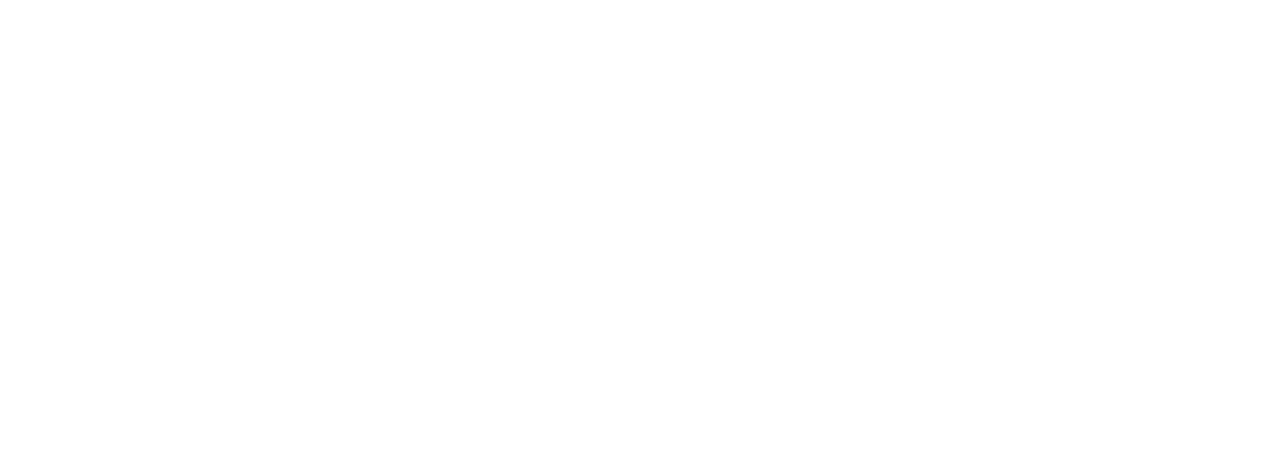
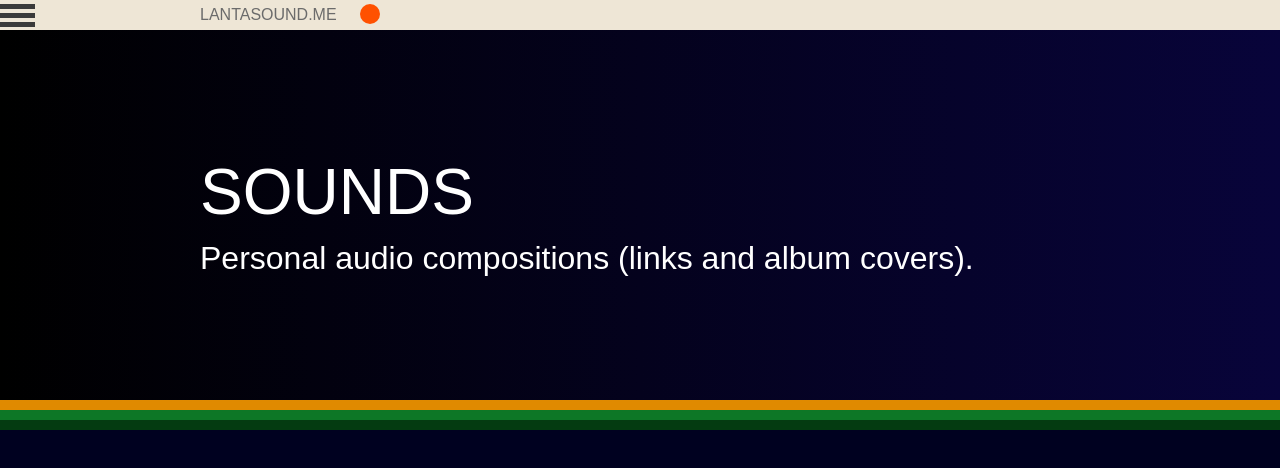
Before and after one commit to LantaSound/lantasound.github.io, a plain HTML site: page sounds.html in a window 1280 px wide. Drawn offline with Linux system fonts and the light colour scheme; a web font is replaced by a local one.

Commit message:
fixed links

```diff
--- a/about.html
+++ b/about.html
@@ -0,0 +1,62 @@
+<!DOCTYPE html>
+<html lang="en">
+<head>
+    <meta charset="UTF-8">
+    <meta name="viewport" content="width=device-width, initial-scale=1.0">
+    <title>Document</title>
+    <link rel="stylesheet" href="style.css">
+    <link rel="stylesheet" href="https://use.typekit.net/mta7yjq.css">
+
+    <script src="script.js" defer></script>
+    <script></script>
+
+</head>
+<body>
+    <div class="header">
+        <a href="index.html">
+            <div class="lanta">LANTASOUND.ME</div>
+        </a>
+        <span class="dot"></span>
+      </div>
+      <!-- I THINK YOU JUST NEED THE CLICK ON THE ACCORDION TO TRIGGER THE PANEL -->
+      <div class="container">
+        <!-- The button is messing things up so I am using a click on the hamburger to do all the changes -->
+        <!-- <button class="accordion" id="accordion"></button> -->
+        <!-- USE A CILCK HANDLER AND GET THE ITEM WITH AN ID SEE SCRIPT.JS FILE -->
+        <div class="hamburger" id="accordionTrigger">
+          <div class="bar1"></div>
+          <div class="bar2"></div>
+          <div class="bar3"></div>
+        </div>
+        <div class="panel heightZero" id="panel">
+            <div class="block">
+                <a href="graphics.html">GRAPHICS</a>
+            </div>
+            <div class="block">
+                <a href="drawings.html">DRAWINGS</a>
+            </div>
+            <div class="block">
+                <a href="sounds.html">SOUNDS</a>
+            </div>
+            <div class="block">
+                <a href="about.html">ABOUT</a>
+            </div>
+
+        </div>
+    </div>
+
+    <div class="greet">
+        <div class="welcome">ABOUT</div>
+        <div class="start">laiwejhfaslijfbsdlirjfbselirfawdkncsdjvbakeriseorijfb.</div>
+    </div>
+
+    <div class="yellow"></div>
+    <div class="green"></div>
+    <div class="dark"></div>
+
+
+
+
+
+</body>
+</html>
--- a/sounds.html
+++ b/sounds.html
@@ -0,0 +1,62 @@
+<!DOCTYPE html>
+<html lang="en">
+<head>
+    <meta charset="UTF-8">
+    <meta name="viewport" content="width=device-width, initial-scale=1.0">
+    <title>Document</title>
+    <link rel="stylesheet" href="style.css">
+    <link rel="stylesheet" href="https://use.typekit.net/mta7yjq.css">
+
+    <script src="script.js" defer></script>
+    <script></script>
+
+</head>
+<body>
+    <div class="header">
+        <a href="index.html">
+            <div class="lanta">LANTASOUND.ME</div>
+        </a>
+        <span class="dot"></span>
+      </div>
+      <!-- I THINK YOU JUST NEED THE CLICK ON THE ACCORDION TO TRIGGER THE PANEL -->
+      <div class="container">
+        <!-- The button is messing things up so I am using a click on the hamburger to do all the changes -->
+        <!-- <button class="accordion" id="accordion"></button> -->
+        <!-- USE A CILCK HANDLER AND GET THE ITEM WITH AN ID SEE SCRIPT.JS FILE -->
+        <div class="hamburger" id="accordionTrigger">
+          <div class="bar1"></div>
+          <div class="bar2"></div>
+          <div class="bar3"></div>
+        </div>
+        <div class="panel heightZero" id="panel">
+            <div class="block">
+                <a href="graphics.html">GRAPHICS</a>
+            </div>
+            <div class="block">
+                <a href="drawings.html">DRAWINGS</a>
+            </div>
+            <div class="block">
+                <a href="sounds.html">SOUNDS</a>
+            </div>
+            <div class="block">
+                <a href="about.html">ABOUT</a>
+            </div>
+
+        </div>
+    </div>
+
+    <div class="greet">
+        <div class="welcome">SOUNDS</div>
+        <div class="start">Personal audio compositions (links and album covers).</div>
+    </div>
+
+    <div class="yellow"></div>
+    <div class="green"></div>
+    <div class="dark"></div>
+
+
+
+
+
+</body>
+</html>
--- a/style.css
+++ b/style.css
@@ -57,9 +57,9 @@ body {
     width: 35px;
     height: 5px;
     background-color: rgb(58, 58, 58);
-
+    transition: transform 0.3s ease-in-out;
     margin: 4px 0;
-    transition: 0.4s;
+    pointer-events: none;
     z-index: 2;
     position: relative;
   }
@@ -113,7 +113,7 @@ body {
     width: 150px;
     /* display: none; */
     padding: 0px;
-    background-color: rgb(58, 58, 58);
+    background-color: rgb(32, 32, 32);
     max-height: 370px;
     overflow: hidden;
     transition: max-height 0.2s ease-out;
@@ -139,7 +139,6 @@ a{
     font-family: nobel, sans-serif;
     font-style: normal;
     text-decoration: none;
-
 }
 
 a:hover{
@@ -148,8 +147,12 @@ a:hover{
     font-style: normal;
     text-decoration: underline;
 }
+.load {
+    height: 80px;
+    width: 100vw;
+    background-color: rgb(32, 32, 32);
 
-
+  }
 
 
 
```
Also changed, not shown: drawings.html (+62 -0 lines), graphics.html (+62 -0 lines), index.html (+11 -5 lines).
